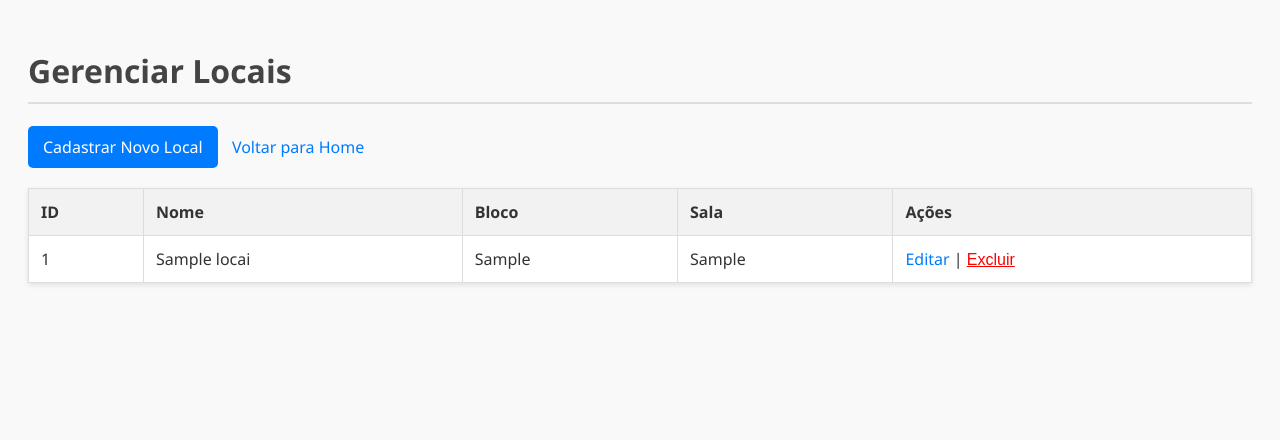
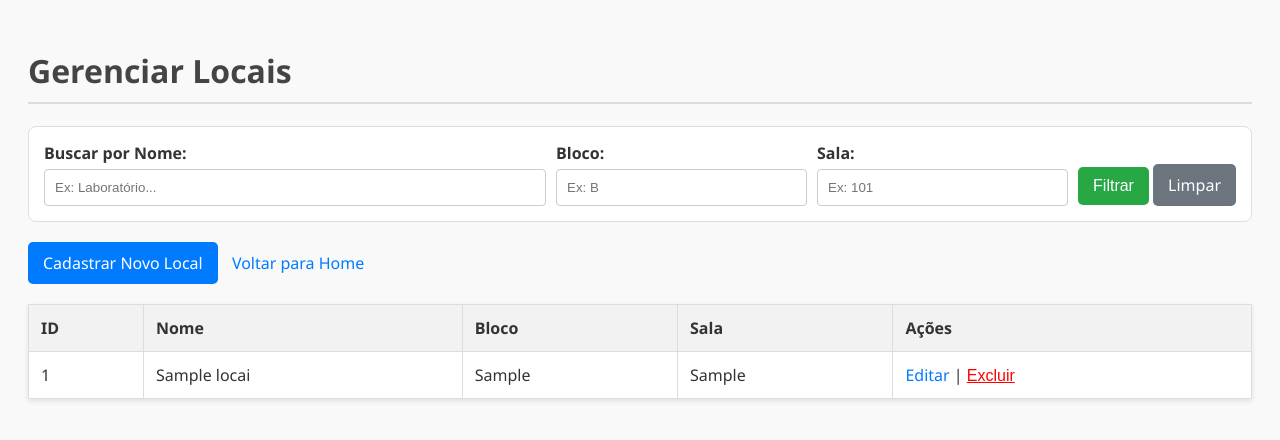
Before and after one commit to RobertoSants/inventario-equipamentos-pweb2, a Node server app: page /locais in a window 1280 px wide. Shown: the top 440 px of the page. Run offline with Node 20, Linux system fonts and the light colour scheme; tables that the repository leaves empty hold one stand-in row (values such as "Sample post"); some libraries are stand-ins or nearby versions.

Commit message:
feat: implementacao de filtros de busca para locais e historico por equipamento

```diff
--- a/application/services/local-service.js
+++ b/application/services/local-service.js
@@ -1,33 +1,42 @@
+// Essa classe controla as Regras de Negócio dos Locais.
+// Ela não sabe que banco de dados estamos usando, ela só chama o repositório.
+
 class LocalService {
+    // Recebe o repositório no construtor
     constructor(repository) {
         this.repository = repository;
     }
 
+    // Regra para criar um local
     async criar(dados) {
+        // [REGRA DE NEGÓCIO] Aqui poderíamos validar se o bloco existe, etc.
+        // Por enquanto, apenas repassamos para o repositório salvar.
         return await this.repository.create(dados);
     }
 
-    async listar() {
-        return await this.repository.findAll();
+    // [ALTERADO] Regra para listar locais
+    // [NOVO] Agora repassa os filtros recebidos do controller para o repositório
+    async listar(filtros) {
+        return await this.repository.findAll(filtros);
     }
 
-    // Buscar por ID
+    // [NOVO] Buscar por ID (Adicionado na etapa de CRUD completo)
     async buscarPorId(id) {
         const local = await this.repository.findById(id);
         if (!local) throw new Error('Local não encontrado.');
         return local;
     }
 
-    // Atualizar
+    // [NOVO] Atualizar (Adicionado na etapa de CRUD completo)
     async atualizar(id, dados) {
-        // Verifica se existe
+        // Verifica se existe antes de atualizar
         await this.buscarPorId(id);
         return await this.repository.update(id, dados);
     }
 
-    // Excluir
+    // [NOVO] Excluir (Adicionado na etapa de CRUD completo)
     async excluir(id) {
-        // Verifica se existe
+        // Verifica se existe antes de excluir
         await this.buscarPorId(id);
         return await this.repository.delete(id);
     }
--- a/controllers/local-controller.js
+++ b/controllers/local-controller.js
@@ -1,16 +1,32 @@
+// Esse arquivo recebe as requisições do usuário (cliques, formulários) e decide o que fazer.
+
 const { validationResult } = require('express-validator');
 
 class LocalController {
+    // Recebe o serviço de locais via construtor (Injeção de Dependência)
     constructor(service) {
         this.service = service;
     }
 
+    // [ALTERADO] Método para exibir a lista de locais (GET /locais)
+    // [NOVO] Agora trata os filtros específicos de bloco e sala
     async listar(req, res) {
         try {
-            const locais = await this.service.listar();
+            // [NOVO] Captura os filtros da URL
+            const filtros = {
+                termo: req.query.termo || '', // Busca geral (Nome)
+                bloco: req.query.bloco || '', // Busca específica de Bloco
+                sala: req.query.sala || ''    // [NOVO] Busca específica de Sala
+            };
+
+            // Chama o service para buscar os dados no banco (passando os filtros)
+            const locais = await this.service.listar(filtros);
+
+            // Renderiza a view 'locais/lista.ejs' passando os dados encontrados
             res.render('locais/lista', {
                 titulo: 'Gerenciar Locais',
-                locais: locais
+                locais: locais,
+                filtros: filtros // [NOVO] Devolve o filtro para a view manter o input preenchido
             });
         } catch (erro) {
             console.log(erro);
@@ -18,25 +34,35 @@ class LocalController {
         }
     }
 
+    // Método para exibir o formulário de criação (GET /locais/novo)
     async formulario(req, res) {
+        // Renderiza a tela do formulário vazio
         res.render('locais/form', {
             titulo: 'Novo Local',
-            erros: {},
-            dados: {}
+            erros: {}, // Sem erros inicialmente
+            dados: {}  // Sem dados para preencher
         });
     }
 
+    // Método para processar o cadastro (POST /locais)
     async criar(req, res) {
+        // Verifica se houve erros na validação (express-validator)
         const erros = validationResult(req);
+
+        // Se tiver erro, volta para o formulário mostrando os erros
         if (!erros.isEmpty()) {
             return res.render('locais/form', {
                 titulo: 'Novo Local',
-                erros: erros.mapped(),
-                dados: req.body
+                erros: erros.mapped(), // Manda os erros mapeados por campo
+                dados: req.body // Manda de volta o que o usuário digitou pra ele não perder
             });
         }
+
         try {
+            // Se validou, chama o service para salvar
             await this.service.criar(req.body);
+
+            // Redireciona para a listagem para ver o novo item
             res.redirect('/locais');
         } catch (erro) {
             console.log(erro);
@@ -44,7 +70,7 @@ class LocalController {
         }
     }
 
-    // [NOVO] Formulário de Edição
+    // [NOVO] Exibe o formulário de edição (GET /locais/:id/editar)
     async editarForm(req, res) {
         try {
             const id = req.params.id;
@@ -60,7 +86,7 @@ class LocalController {
         }
     }
 
-    // [NOVO] Salvar Edição
+    // [NOVO] Processa a atualização (POST /locais/:id/editar)
     async atualizar(req, res) {
         const id = req.params.id;
         const erros = validationResult(req);
@@ -80,7 +106,7 @@ class LocalController {
         }
     }
 
-    // [NOVO] Excluir
+    // [NOVO] Processa a exclusão (POST /locais/:id/excluir)
     async excluir(req, res) {
         try {
             await this.service.excluir(req.params.id);
--- a/infra/repositories/local-repository.js
+++ b/infra/repositories/local-repository.js
@@ -1,29 +1,63 @@
-// [ALTERADO] infra/repositories/local-repository.js
+// Esse arquivo é responsável por fazer as chamadas diretas ao Banco de Dados usando o Sequelize.
+// Ele isola o banco do resto da aplicação (Padrão Repository).
+
+const { Op } = require('sequelize'); // [NOVO] Importando operadores do Sequelize (LIKE, OR) para busca
+
 class LocalRepository {
+    // Recebe o Model do Sequelize no construtor (Injeção de Dependência)
     constructor(model) {
         this.model = model;
     }
 
+    // Método para salvar um novo local no banco
     async create(dados) {
         return await this.model.create(dados);
     }
 
-    async findAll() {
-        return await this.model.findAll({ order: [['nome', 'ASC']] });
+    // [ALTERADO] Método para buscar todos os locais
+    // [NOVO] Agora aceita filtros combinados (termo, bloco E sala)
+    async findAll(filtros = {}) {
+        const where = {};
+
+        // [NOVO] 1. Busca Genérica (Apenas Nome)
+        // [ALTERADO] Retirei 'sala' daqui também, agora 'termo' busca apenas no Nome do local
+        if (filtros.termo) {
+            where[Op.or] = [
+                { nome: { [Op.like]: `%${filtros.termo}%` } } // %termo% busca texto que contenha o valor
+            ];
+        }
+
+        // [NOVO] 2. Filtro Específico por Bloco
+        // Se o usuário digitou algo no campo de bloco, filtramos exatamente por ele
+        if (filtros.bloco) {
+            where.bloco = { [Op.like]: `%${filtros.bloco}%` };
+        }
+
+        // [NOVO] 3. Filtro Específico por Sala
+        // Adicionado para permitir buscar especificamente pelo número da sala
+        if (filtros.sala) {
+            where.sala = { [Op.like]: `%${filtros.sala}%` };
+        }
+
+        // Ordena pelo nome para ficar bonito na lista
+        return await this.model.findAll({
+            where: where, // [NOVO] Aplica os filtros (Eles funcionam como AND: termo E bloco E sala)
+            order: [['nome', 'ASC']]
+        });
     }
 
-    // [NOVO] Busca por ID
+    // [NOVO] Busca por ID (Adicionado na etapa de CRUD completo)
     async findById(id) {
         return await this.model.findByPk(id);
     }
 
-    // [NOVO] Atualiza
+    // [NOVO] Atualiza um registro existente
     async update(id, dados) {
         await this.model.update(dados, { where: { id: id } });
         return await this.findById(id);
     }
 
-    // [NOVO] Remove
+    // [NOVO] Remove um registro pelo ID
     async delete(id) {
         return await this.model.destroy({ where: { id: id } });
     }
--- a/views/locais/lista.ejs
+++ b/views/locais/lista.ejs
@@ -4,9 +4,36 @@
     <meta charset="UTF-8">
     <title><%= titulo %></title>
     <link rel="stylesheet" href="/css/style.css">
-</head>
+    </head>
 <body>
     <h1><%= titulo %></h1>
+
+    <div style="background: #fff; padding: 15px; border-radius: 8px; margin-bottom: 20px; border: 1px solid #ddd;">
+        <form action="/locais" method="GET" style="box-shadow: none; padding: 0; background: none; max-width: 100%;">
+            <div style="display: flex; gap: 10px; align-items: flex-end;">
+
+                <div style="flex: 2;">
+                    <label for="termo">Buscar por Nome:</label>
+                    <input type="text" name="termo" value="<%= filtros.termo %>" placeholder="Ex: Laboratório...">
+                </div>
+
+                <div style="flex: 1;">
+                    <label for="bloco">Bloco:</label>
+                    <input type="text" name="bloco" value="<%= filtros.bloco %>" placeholder="Ex: B">
+                </div>
+
+                <div style="flex: 1;">
+                    <label for="sala">Sala:</label>
+                    <input type="text" name="sala" value="<%= filtros.sala %>" placeholder="Ex: 101">
+                </div>
+
+                <div>
+                    <button type="submit" class="btn">Filtrar</button>
+                    <a href="/locais" class="btn" style="background: #6c757d;">Limpar</a>
+                </div>
+            </div>
+        </form>
+    </div>
 
     <a href="/locais/novo" class="btn">Cadastrar Novo Local</a>
     <a href="/" style="margin-left: 10px;">Voltar para Home</a>
@@ -38,7 +65,7 @@
 
             <% if (locais.length === 0) { %>
                 <tr>
-                    <td colspan="5" style="text-align: center;">Nenhum local cadastrado.</td>
+                    <td colspan="5" style="text-align: center;">Nenhum local encontrado.</td>
                 </tr>
             <% } %>
         </tbody>
```
Also changed, not shown: application/services/movimentacao-service.js (+5 -4 lines), controllers/movimentacao-controller.js (+16 -3 lines), infra/repositories/movimentacao-repository.js (+13 -2 lines), views/movimentacoes/lista.ejs (+24 -2 lines).
